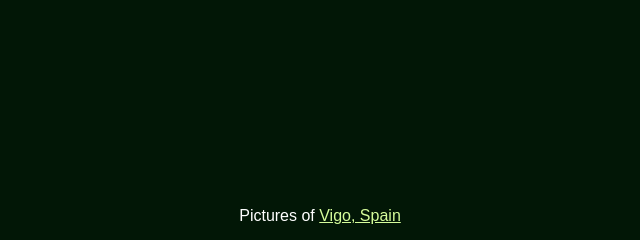
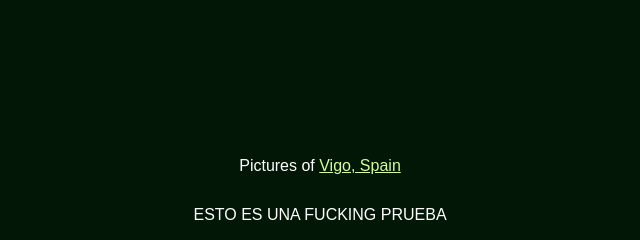
Before and after one commit to ExBlake/WebPage_FALCONSTRUCTION, a PHP site: page / in a window 1280 px wide. Shown: the part 560-800 px from the top of the page, without its empty margins (320-960 px from the left). Run offline with PHP 8.4, Linux system fonts and the light colour scheme.

Commit message:
Solo es una prueba de automatización para el hosting

```diff
--- a/index.php
+++ b/index.php
@@ -117,6 +117,7 @@ body {
   <img src="https://assets.codepen.io/301890/Img3.png" alt="Rúa de Carral, Vigo" />
 </div>
 <p>Pictures of <a href="https://dub.sh/vigo-city" target="_blank">Vigo, Spain</a></p>
+<p>ESTO ES UNA FUCKING PRUEBA</p>
 
 <script>
 const $context = document.querySelector("body");
```
